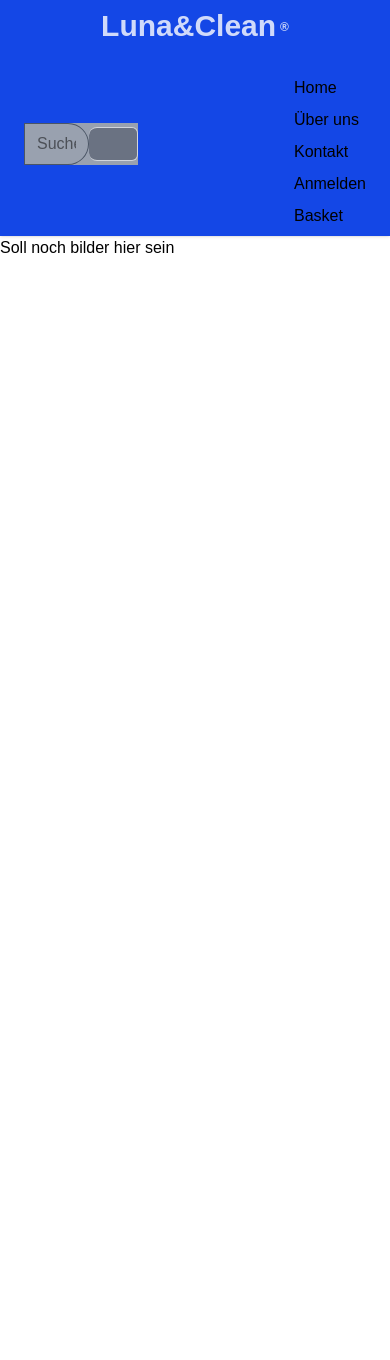
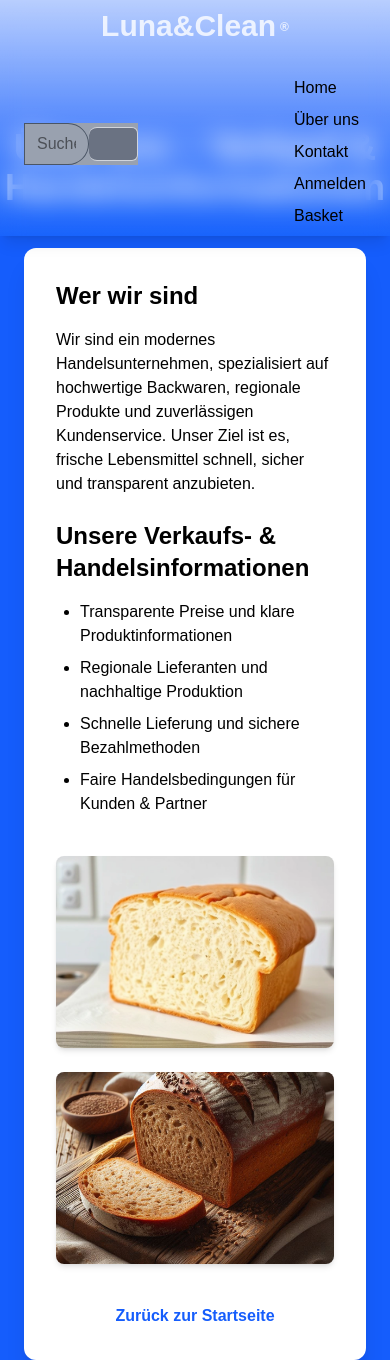
Before and after one commit to longtime88/frontend, a Next.js app: page /ueber-uns in a window 390 px wide. Before the commit the page ends 844 px from the top, so only its background shows below. Built offline with nearby package versions, Linux system fonts and the light colour scheme; some icons are missing.

Commit message:
first commit

```diff
--- a/app/Warenkorb/page.tsx
+++ b/app/Warenkorb/page.tsx
@@ -17,13 +17,14 @@ export default function Basket () {
           priority
         />
 
-
+     <main className="relative w-full h-full">
     <div className="relative w-full h-full flex items-center justify-center">
           <CartLayout>
             <h2 className="text-2xl font-bold mb-4">Dein Warenkorb ist leer!</h2>
             <p className="text-gray-300">Füge Produkte hinzu, um sie hier zu sehen.</p>
           </CartLayout>
-        </div>
+          </div>
+          </main>
 
       </div>
     </div>
--- a/app/anmelden/page.tsx
+++ b/app/anmelden/page.tsx
@@ -43,8 +43,8 @@ export default function Anmelden() {
   }
 
   return (
-    <div className="flex flex-col items-center justify-center mt-10 px-4">
-      <h1 className="text-3xl font-bold mb-6">Anmelden</h1>
+    <div className="flex flex-col items-center justify-center min-h-screen px-4 bg-blue-600">
+      <h1 className="text-3xl font-bold mb-6 text-white">Anmelden</h1>
 
       <form
         onSubmit={handleSubmit}
@@ -89,6 +89,16 @@ export default function Anmelden() {
             {message}
           </p>
         )}
+
+        {/* Registrieren-Link */}
+        <div className="mt-4 text-center">
+          <p className="text-sm">
+            Noch keinen Account?{" "}
+            <a href="/register" className="text-blue-600 hover:underline">
+              Registrieren
+            </a>
+          </p>
+        </div>
       </form>
     </div>
   );
--- a/app/components/Button.tsx
+++ b/app/components/Button.tsx
@@ -5,9 +5,11 @@ import React from 'react'
 
 export const Button = ({ text, onClick }: { text: string; onClick: () => void }) => {
   return (
+    <main>
     <button className='bg-amber-950 text-white py-5 px-4 rounded-md hover:bg-amber-800 transition-colors duration-200' onClick={onClick}>
       {text}
-    </button>
+      </button>
+      </main>
 
 
   )
--- a/app/components/Header.tsx
+++ b/app/components/Header.tsx
@@ -9,8 +9,15 @@ import ShoppingBasketIcon from '@mui/icons-material/ShoppingBasket';
 
 export default function Header() {
   return (
-
-        <header className="w-full  shadow px-6 py-2 flex flex-col gap-4 bg-blue bg-blue-700 backdrop-blur-sm ">
+    <header
+      className="
+        w-full px-6 py-2 flex flex-col gap-4
+        fixed top-0 left-0 z-50
+        bg-linear-to-b from-white/70 via-white/30 to-blue-500/20
+        backdrop-blur-md
+        shadow-lg
+      "
+    >
       <div className="text-center">
         <h1 className="text-3xl font-bold text-white/80 select-none">
           Luna&Clean
@@ -18,7 +25,7 @@ export default function Header() {
         </h1>
       </div>
 
-      <div className="flex items-center justify-between w-full">
+      <div className="flex items-center justify-between ">
         <form action="#" method="get" className="flex items-center w-1/3 bg-gray-400">
           <input
             type="text"
@@ -30,11 +37,11 @@ export default function Header() {
           <button
             type="submit"
             className="px-4 py-2 bg-gray-500 border border-gray-300 border-l-0
-                       rounded-r-md hover:bg-gray-300 md:px-6 transition text-white flex items-center rounded-lg backdrop-blur-sm">
+                       rounded-r-md hover:bg-gray-300 md:px-6 transition text-white flex items-center rounded-lg backdrop-blur-sm ">
             <SearchIcon fontSize="small" />
           </button>
         </form>
-        <nav>
+        <nav className="flex items-center gap-4">
           <ul className="flex flex-col gap-2 mt-4 md:flex-row md:gap-6 md:mt-0 items-start">
             <li><Link href="/" className="flex items-center gap-2"><HomeIcon fontSize="small" /> Home</Link></li>
             <li><Link href="/ueber-uns" className="flex items-center gap-2"><InfoIcon fontSize="small" /> Über uns</Link></li>
@@ -43,7 +50,10 @@ export default function Header() {
             <li><Link href="/Warenkorb" className="flex items-center gap-2"><ShoppingBasketIcon fontSize="small" /> Basket</Link></li>
           </ul>
         </nav>
+
+
       </div>
     </header>
-  )
+
+  );
 }
--- a/app/components/hello.tsx
+++ b/app/components/hello.tsx
@@ -1,48 +1,53 @@
 'use client'
 import Image from 'next/image';
 
+export default function Hello() {
+  return (
+    <article className="w-full flex justify-center items-center px-4">
 
-export default function Hello() {
+      <div className="grid grid-cols-1 md:grid-cols-2 gap-8 max-w-[600px] w-full">
 
+        {/* Produkt 1 */}
+        <div className="rounded-lg px-6 py-4 text-center">
+          <Image
+            src="/images/Weisßbrot.png"
+            alt="Weizenbrot"
+            width={150}
+            height={150}
+            className="rounded-lg mx-auto"
+          />
 
-  return (
-
-    <div className="grid grid-cols-1 md:grid-cols-2 gap-8">
-        <div className="rounded-lg px-6 py-4 text-center">
-          <Image src="/images/Weisßbrot.png"
-            alt="Weizenbrot" width={150} height={150}
-            className="rounded-lg"
-
-        />
-        <p className=" font-semibold text-gray-700 text-4xl">3,99 €</p>
+          <p className="font-semibold text-gray-700 text-4xl mt-2">3,99 €</p>
 
           <a
             href="/Warenkorb"
-          className="w-full bg-black text-white py-3 rounded-lg text-center font-semibold hover:bg-gray-800 transition"
+            className="block w-full bg-blue-600 text-white py-3 rounded-lg text-center font-semibold hover:bg-blue-700 transition mt-3"
           >
-          Jetzt bestellen jetzt
+            Jetzt bestellen
           </a>
-
         </div>
 
+        {/* Produkt 2 */}
         <div className="rounded-lg px-6 py-4 text-center">
-          <Image src="/images/Roggenbrot.jpg"
-            alt="Roggenbrot" width={150} height={150}
-            className="rounded-lg"
+          <Image
+            src="/images/Roggenbrot.jpg"
+            alt="Roggenbrot"
+            width={150}
+            height={150}
+            className="rounded-lg mx-auto"
+          />
 
-        />
-        <p className=" font-semibold text-gray-700 text-4xl">5,99 €</p>
+          <p className="font-semibold text-gray-700 text-4xl mt-2">5,99 €</p>
 
           <a
             href="/Warenkorb"
-          className="w-full bg-black text-white py-3 rounded-lg text-center font-semibold hover:bg-gray-800 transition"
+            className="block w-full bg-blue-600 text-white py-3 rounded-lg text-center font-semibold hover:bg-blue-700 transition mt-3"
           >
             Jetzt bestellen
           </a>
-
-
+        </div>
 
       </div>
-    </div>
+    </article>
   );
 }
--- a/app/page.tsx
+++ b/app/page.tsx
@@ -1,45 +1,48 @@
 import Image from "next/image";
 import Category from "./components/Category";
 import Hello from "./components/hello";
-import { Button } from "./components/Button";
-
-
 
 export default function Homepage() {
   return (
-    <div>
-      <span>
-      <section className="relative w-full h-[calc(100vh-6rem)]">
-      <div className="relative w-full h-full">
+    <section className="relative w-full min-h-screen">
 
+      {/* Hintergrundbild */}
+      <div className="absolute inset-0 -z-10">
         <Image
           src="/images/Hintergrund.png"
           alt="Hintergrund"
           fill
-          className="object-cover absolute"
-          loading="eager"
+          className="object-cover"
           priority
         />
+      </div>
 
-      <div className="relative w-full h-full flex flex-col">
-        <nav className="pt-6 flex justify-center z-20 relative">
+      {/* Inhalt */}
+      <div className="
+        relative z-10
+        w-full min-h-screen
+        flex flex-col
+        items-center
+        justify-start
+        gap-12
+        px-4
+
+        pt-60     /* Mobile */
+        md:pt-48  /* Tablet */
+        lg:pt-30  /* Desktop */
+      ">
+
+        {/* Category oben, zentriert */}
+        <div className="w-full flex justify-center">
           <Category />
-        </nav>
+        </div>
 
-        <div className="mt-8"></div>
-
-        <div className="flex justify-center z-20 relative">
+        {/* Produkte darunter */}
+        <div className="w-full flex justify-center">
           <Hello />
         </div>
 
-
       </div>
-        </div>
-
-
     </section>
-
-      </span>
-    </div>
   );
 }
--- a/app/ueber-uns/page.tsx
+++ b/app/ueber-uns/page.tsx
@@ -1,12 +1,69 @@
 'use client'
 
+import Image from "next/image"
 import Link from "next/link"
-
 
 export default function Ueberuns() {
   return (
+    <div className="min-h-screen bg-blue-600 text-white px-6
+                    pt-32 md:pt-48 lg:pt-60  /* Abstand unter dem Header */
+                    flex flex-col items-center">
 
-  <h1>Soll noch bilder hier sein</h1>
+      {/* Titel */}
+      <h1 className="text-4xl font-bold mb-10 text-center">
+        Über uns – Verkauf & Handelsinformationen
+      </h1>
 
+      {/* Info-Box */}
+      <div className="bg-white text-black max-w-3xl w-full p-8 rounded-xl shadow-xl">
+        <h2 className="text-2xl font-semibold mb-4">Wer wir sind</h2>
+        <p className="mb-6">
+          Wir sind ein modernes Handelsunternehmen, spezialisiert auf hochwertige Backwaren,
+          regionale Produkte und zuverlässigen Kundenservice. Unser Ziel ist es, frische
+          Lebensmittel schnell, sicher und transparent anzubieten.
+        </p>
+
+        <h2 className="text-2xl font-semibold mb-4">Unsere Verkaufs- & Handelsinformationen</h2>
+        <ul className="list-disc ml-6 space-y-2">
+          <li>Transparente Preise und klare Produktinformationen</li>
+          <li>Regionale Lieferanten und nachhaltige Produktion</li>
+          <li>Schnelle Lieferung und sichere Bezahlmethoden</li>
+          <li>Faire Handelsbedingungen für Kunden & Partner</li>
+        </ul>
+
+        {/* Bilderbereich */}
+        <div className="mt-10 grid grid-cols-1 md:grid-cols-2 gap-6">
+          <div className="rounded-lg overflow-hidden shadow-md">
+            <Image
+              src="/images/Weisßbrot.png"
+              alt="Weißbrot"
+              width={500}
+              height={300}
+              className="object-cover w-full h-48"
+            />
+          </div>
+
+          <div className="rounded-lg overflow-hidden shadow-md">
+            <Image
+              src="/images/Roggenbrot.jpg"
+              alt="Roggenbrot"
+              width={500}
+              height={300}
+              className="object-cover w-full h-48"
+            />
+          </div>
+        </div>
+
+        {/* Link zurück */}
+        <div className="text-center mt-10">
+          <Link
+            href="/"
+            className="text-blue-600 font-semibold hover:underline"
+          >
+            Zurück zur Startseite
+          </Link>
+        </div>
+      </div>
+    </div>
   )
 }
```
Lines whose indentation alone changed are shown as unchanged.
